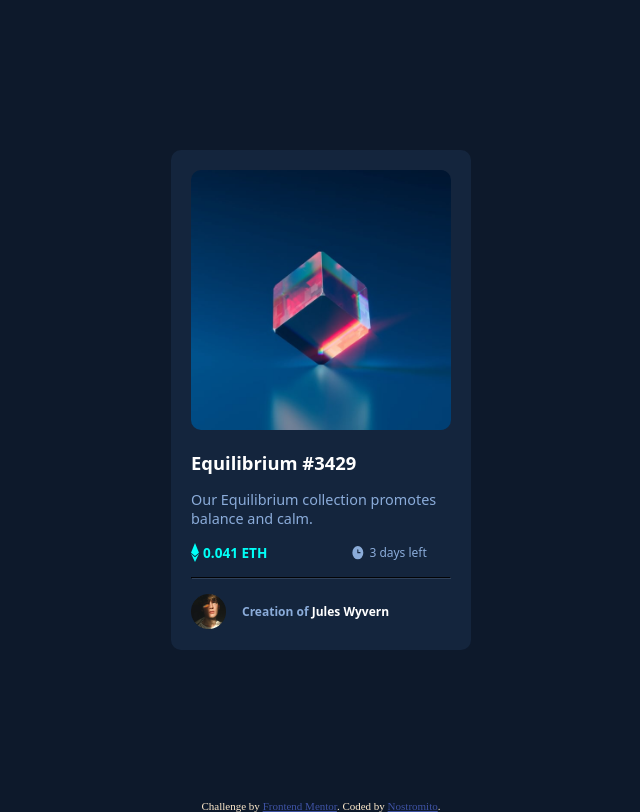
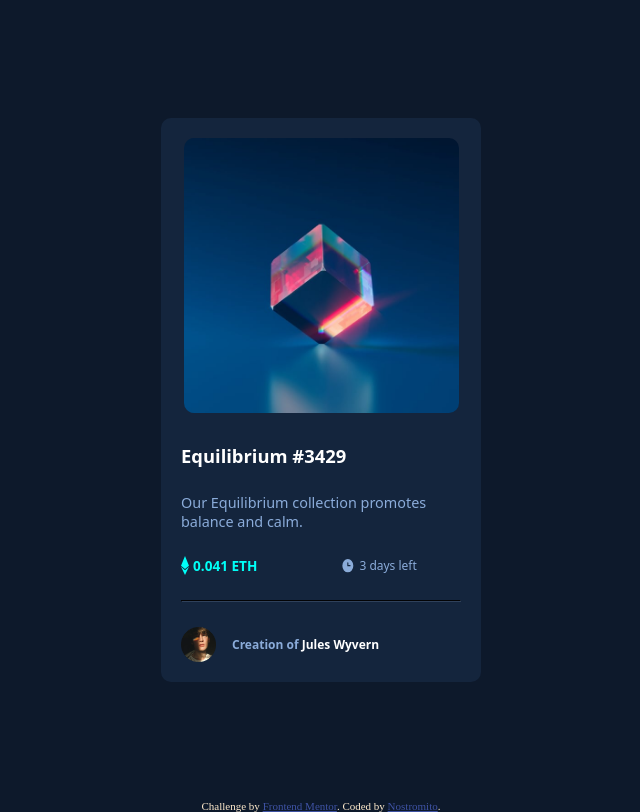
Before and after one commit to Nostromito/NFT-preview-card, a plain HTML site: page index.html in a window 1280 px wide. Shown: the whole page, without its empty margins (319-959 px from the left). Drawn offline with Linux system fonts and the light colour scheme.

Commit message:
sizing changes

```diff
--- a/index.html
+++ b/index.html
@@ -18,7 +18,7 @@
         <div class="icon">
           <img class="icon-image" src="images/icon-view.svg" alt="icon view">
         </div>
-        <img class="image" width="260" src="images/image-equilibrium.jpg" alt="Equilibrium photo">
+        <img class="image" width="275" src="images/image-equilibrium.jpg" alt="Equilibrium photo">
       </div>
 
       <div class="container-header container-text">
--- a/style.css
+++ b/style.css
@@ -36,11 +36,11 @@ main {
 .container-header p,
 h1,
 .logos {
-    padding-bottom: 15px;
+    padding-bottom: 25px;
 }
 
 h1 {
-    padding-top: 15px;
+    padding-top: 25px;
 }
 
 .image {
@@ -81,8 +81,8 @@ strong:hover {
     border-radius: 10px;
 
     padding: 20px;
-    max-width: 300px;
-    min-height: 500px;
+    max-width: 320px;
+    min-height: 560px;
     text-align: center;
 }
 
@@ -128,7 +128,7 @@ strong:hover {
     display: flex;
     align-items: center;
     gap: 1em;
-    padding-top: 15px;
+    padding-top: 25px;
 }
 
 .avatar h2 {
```
